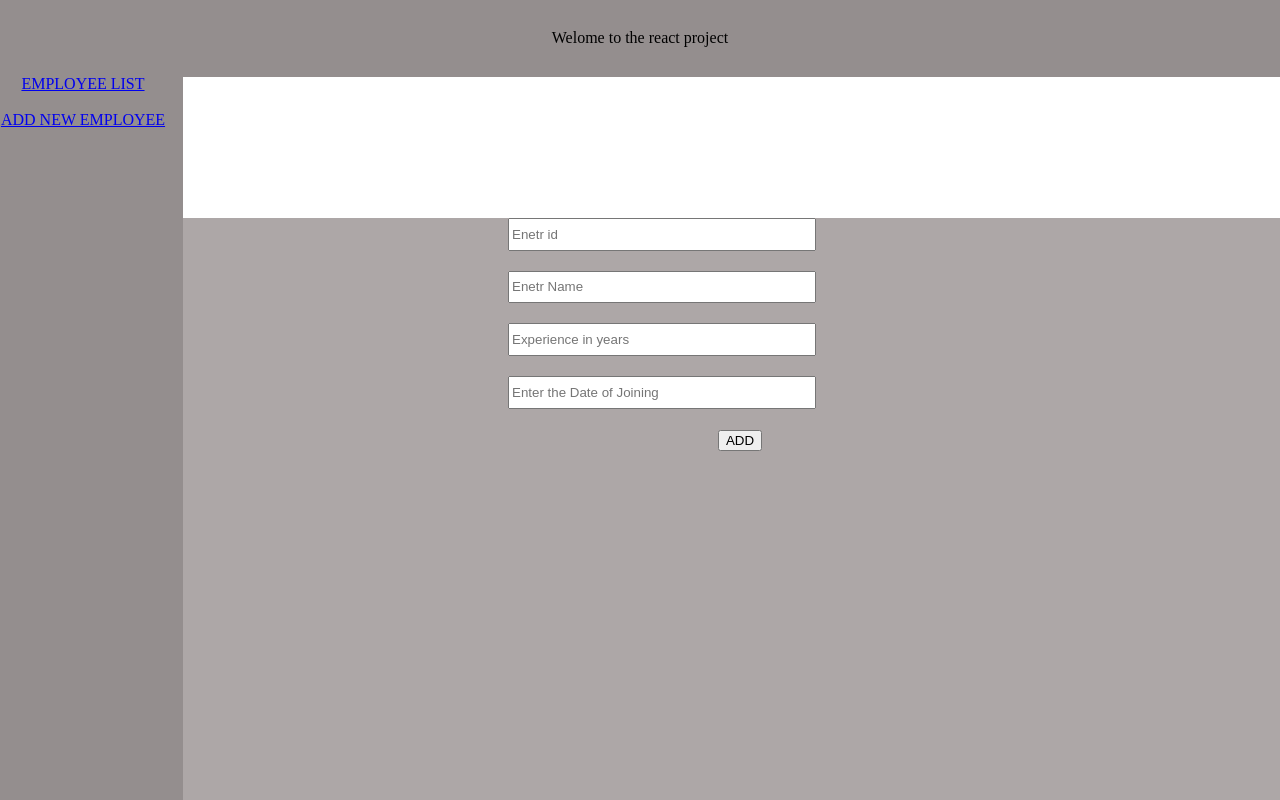
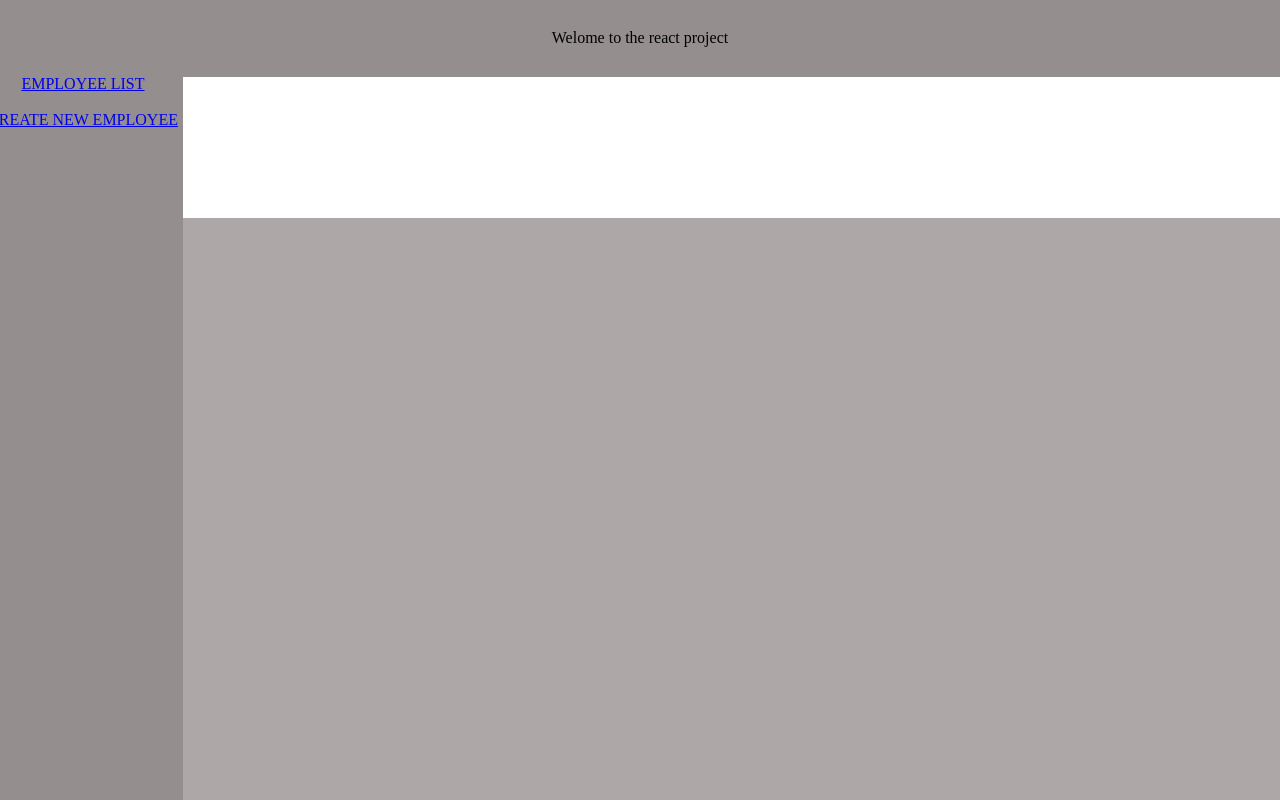
Before and after one commit to Divyadharshini999/newreact, a React (Create React App) app: page /addnew in a window 1280 px wide. Shown: the top 800 px of the page. Built offline with nearby package versions, Linux system fonts and the light colour scheme.

Commit message:
fifth commit

```diff
--- a/src/components/AddEmployee.js
+++ b/src/components/AddEmployee.js
@@ -1,7 +1,10 @@
 import React from "react";
 import { Link, Route, Routes } from "react-router-dom";
 import App from "../App";
-import AddNew from "./AddNew";
+import Create_1 from "./Create_1";
+import Read_1 from "./Read_1";
+import Update_1 from "./Update_1";
+// import Update from "./Update";
 function AddEmployee()
 {
     // const name
@@ -9,14 +12,18 @@ function AddEmployee()
         <div className="container">
             <p>Welome to the react project</p>
             <div className="innercontainer">
-
                 <Link to="/employeelist">EMPLOYEE LIST</Link><br></br><br></br>
-                <Link to="/addnew">ADD NEW EMPLOYEE </Link>
+                <Link to="/create">CREATE NEW EMPLOYEE </Link>
             </div>
             <div className="addinput">
-                <Routes>
-                    <Route path="/employeelist" element={<App/>}/>
-                    <Route path="/addnew" element={<AddNew/>}/>
+                 <Routes>
+                 <Route path="/employeelist" element={<App/>}/>
+                     {/* <Route path="/addnew" element={<AddNew/>}/> */}
+                     <Route path="/create" element={<Create_1/>}/>
+                     <Route path="/read" element={<Read_1/>}/>
+                     <Route path="/update" element={<Update_1/>}/>
+                     {/* <Route path='/update:id' element={<Update/>}/> */}
+
                 </Routes>
             </div>
         </div>
```
